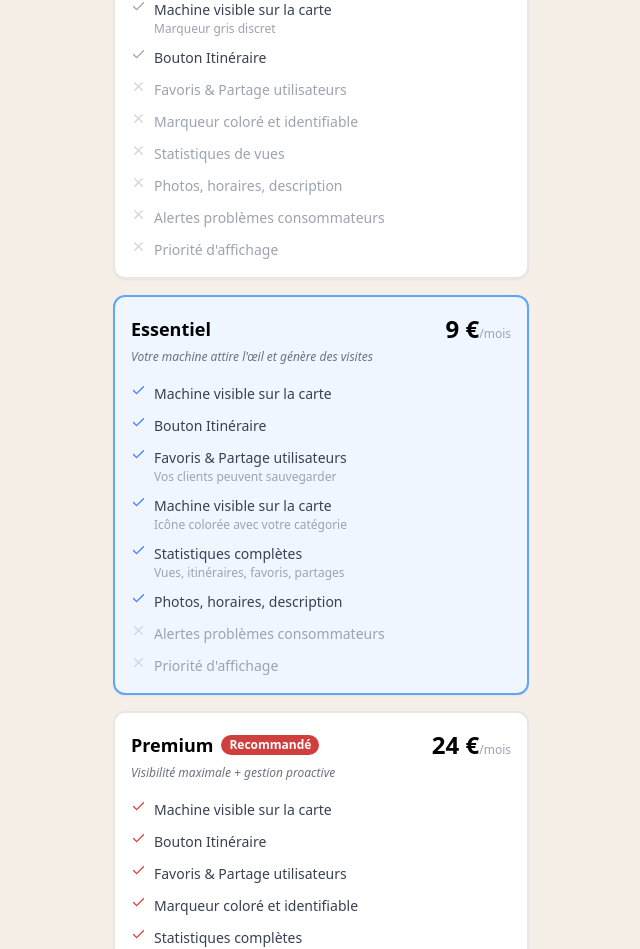
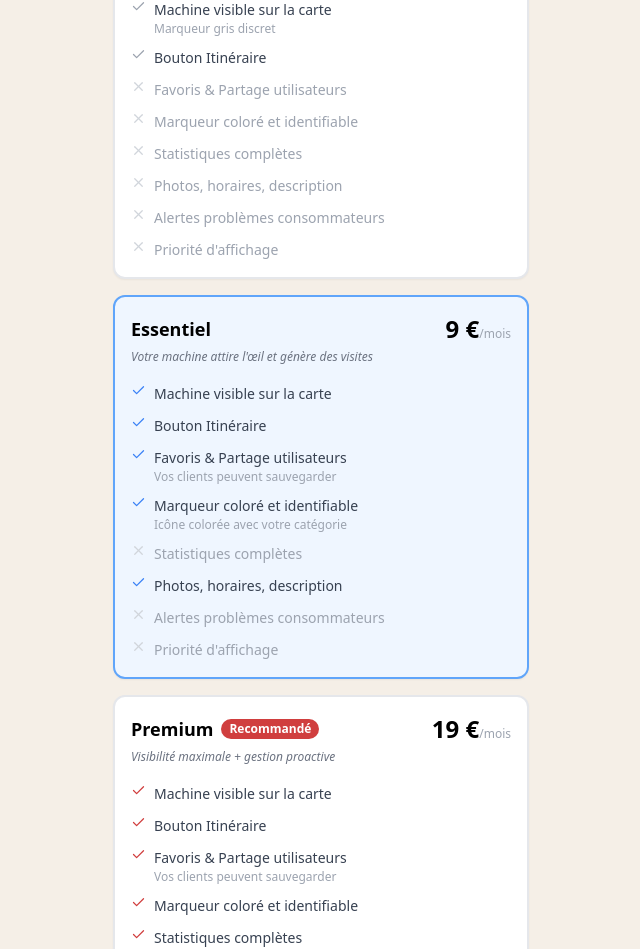
Before and after one commit to distriauto247-cyber/da24-7, a React (Vite) app: page /owner/subscription in a window 1280 px wide. Shown: the part 853-1802 px from the top of the page, without its empty margins (319-959 px from the left). Built offline with nearby package versions, Linux system fonts and the light colour scheme; no server answers.

Commit message:
fix: correction cohérence offres abonnement (parité lignes, prix Premium, libellés)

```diff
--- a/src/pages/OwnerSubscription.jsx
+++ b/src/pages/OwnerSubscription.jsx
@@ -14,7 +14,7 @@ const PLANS = [
       { label: 'Bouton Itinéraire', included: true },
       { label: 'Favoris & Partage utilisateurs', included: false },
       { label: 'Marqueur coloré et identifiable', included: false },
-      { label: 'Statistiques de vues', included: false },
+      { label: 'Statistiques complètes', included: false },
       { label: 'Photos, horaires, description', included: false },
       { label: 'Alertes problèmes consommateurs', included: false },
       { label: 'Priorité d\'affichage', included: false },
@@ -31,8 +31,8 @@ const PLANS = [
       { label: 'Machine visible sur la carte', included: true },
       { label: 'Bouton Itinéraire', included: true },
       { label: 'Favoris & Partage utilisateurs', included: true, note: 'Vos clients peuvent sauvegarder' },
-      { label: 'Machine visible sur la carte', included: true, note: 'Icône colorée avec votre catégorie' },
-      { label: 'Statistiques complètes', included: true, note: 'Vues, itinéraires, favoris, partages' },
+      { label: 'Marqueur coloré et identifiable', included: true, note: 'Icône colorée avec votre catégorie' },
+      { label: 'Statistiques complètes', included: false },
       { label: 'Photos, horaires, description', included: true },
       { label: 'Alertes problèmes consommateurs', included: false },
       { label: 'Priorité d\'affichage', included: false },
@@ -41,16 +41,16 @@ const PLANS = [
   {
     id: 'premium',
     name: 'Premium',
-    price: 24,
+    price: 19,
     color: 'red',
     description: 'Visibilité maximale + gestion proactive',
     badge: 'Recommandé',
     features: [
       { label: 'Machine visible sur la carte', included: true },
       { label: 'Bouton Itinéraire', included: true },
-      { label: 'Favoris & Partage utilisateurs', included: true },
+      { label: 'Favoris & Partage utilisateurs', included: true, note: 'Vos clients peuvent sauvegarder' },
       { label: 'Marqueur coloré et identifiable', included: true },
-      { label: 'Statistiques complètes', included: true },
+      { label: 'Statistiques complètes', included: true, note: 'Vues, itinéraires, favoris, partages' },
       { label: 'Photos, horaires, description', included: true },
       { label: 'Alertes problèmes consommateurs', included: true, note: 'Panne, CB, produit non reçu...' },
       { label: 'Priorité d\'affichage', included: true, note: 'Apparaît avant les non-abonnés' },
```
